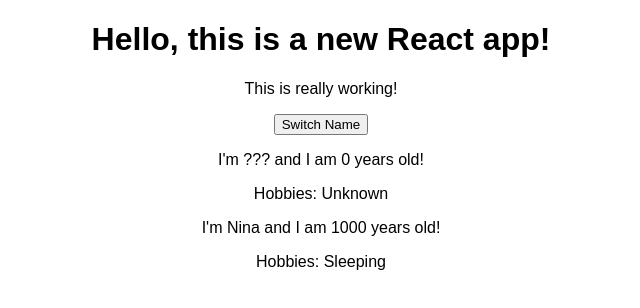
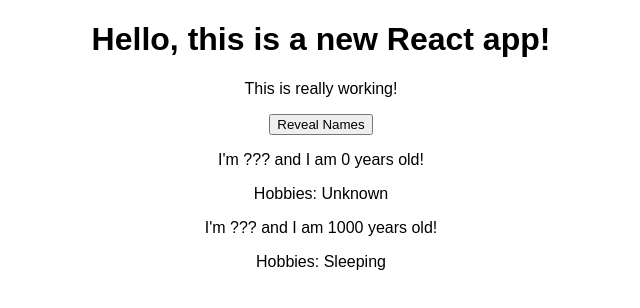
Before and after one commit to kalquiza/react-complete-guide, a React (Create React App) app: page / in a window 1280 px wide. Shown: the top 308 px of the page, without its empty margins (319-959 px from the left). Built offline with nearby package versions, Linux system fonts and the light colour scheme.

Commit message:
Add switchNameHandler
Manipulate the state of the App component to update the names of each
person component.

```diff
--- a/src/App.js
+++ b/src/App.js
@@ -6,8 +6,23 @@
   state = {
     persons: [
       { name: '???', age: 0 },
-      { name:'Nina', age: 1000}
-    ]
+      { name:'???', age: 1000}
+    ],
+    otherState: 'some other value'
+  }
+
+  switchNameHandler = () => {
+    // console.log('Was clicked!');
+
+    // Do not mutate state directly
+    // this.state.persons[0].name = 'deosn't work';
+
+    this.setState( {
+      persons: [
+        { name: 'Kris', age: 0 },
+        { name:'Nina', age: 1000}
+      ]
+    } )
   }
 
   render() {
@@ -15,7 +30,7 @@
       <div className="App">
         <h1>Hello, this is a new React app!</h1>
         <p>This is really working!</p>
-        <button>Switch Name</button>
+        <button onClick={this.switchNameHandler}>Reveal Names</button>
         <Person name={this.state.persons[0].name} age={this.state.persons[0].age}>Hobbies: Unknown</Person>
         <Person name={this.state.persons[1].name} age={this.state.persons[1].age}>Hobbies: Sleeping </Person>
       </div>
```
